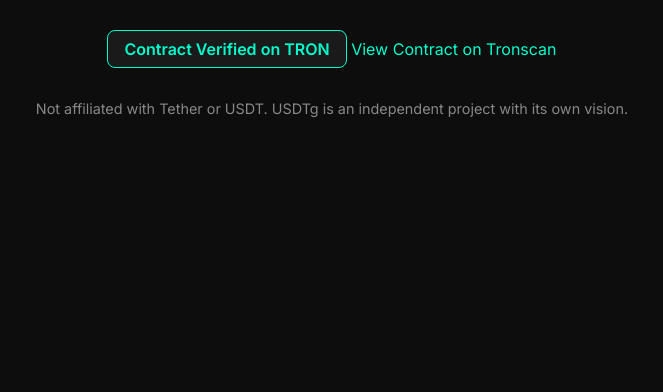
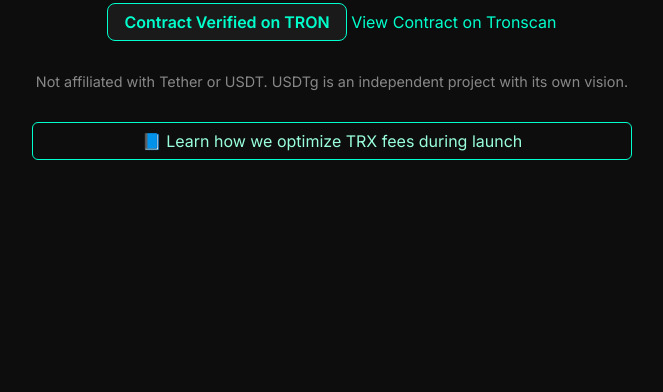
Before and after one commit to ta5jg/tetherground-landing, a plain HTML site: page index.html in a window 1280 px wide. Shown: the part 408-800 px from the top of the page, without its empty margins (308-971 px from the left). Drawn offline with Linux system fonts and the light colour scheme.

Commit message:
Update index.html

```diff
--- a/index.html
+++ b/index.html
@@ -54,6 +54,20 @@
     .link:hover {
       border-color: #00ffcc;
     }
+    .doc-link {
+      display: block;
+      margin-top: 2rem;
+      font-size: 1rem;
+      color: #99ffdd;
+      text-decoration: none;
+      border: 1px solid #00ffcc;
+      padding: 0.5rem 1rem;
+      border-radius: 6px;
+      transition: background 0.3s ease;
+    }
+    .doc-link:hover {
+      background-color: #00ffcc33;
+    }
   </style>
 </head>
 <body>
@@ -65,6 +79,7 @@
     <p style="font-size: 0.9rem; color: #888; margin-top: 2rem;">
       Not affiliated with Tether or USDT. USDTg is an independent project with its own vision.
     </p>
+    <a class="doc-link" href="/fee-optimization.html">📘 Learn how we optimize TRX fees during launch</a>
   </div>
 </body>
 </html>
```
